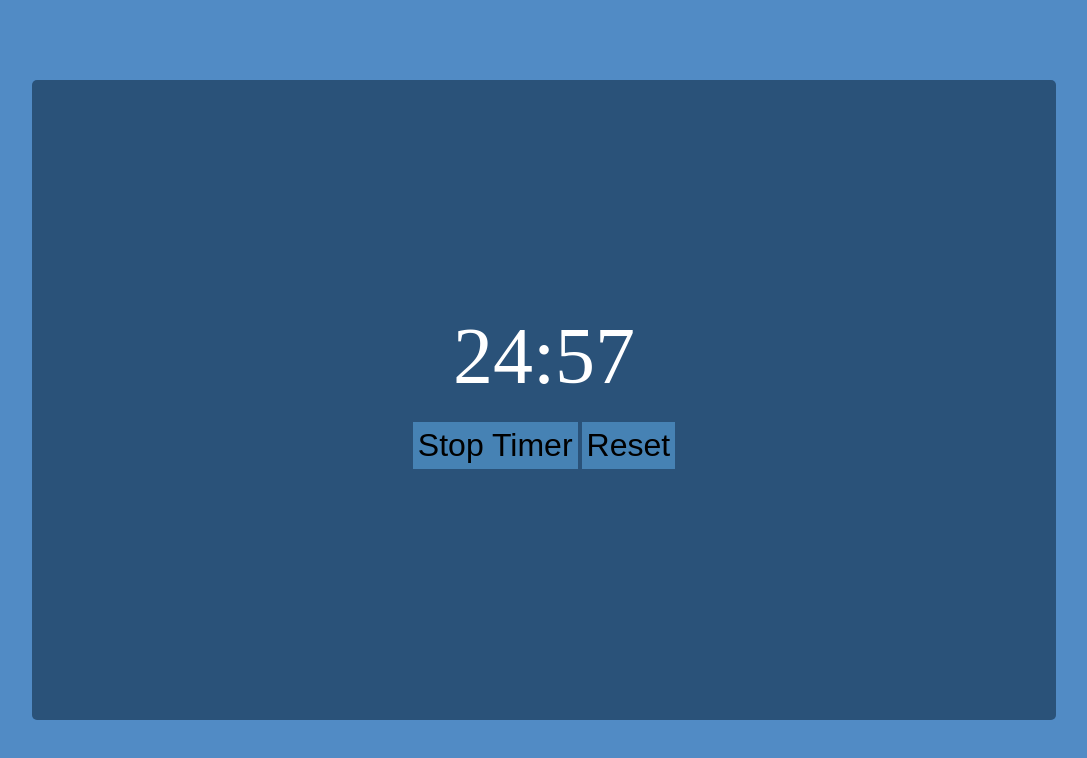
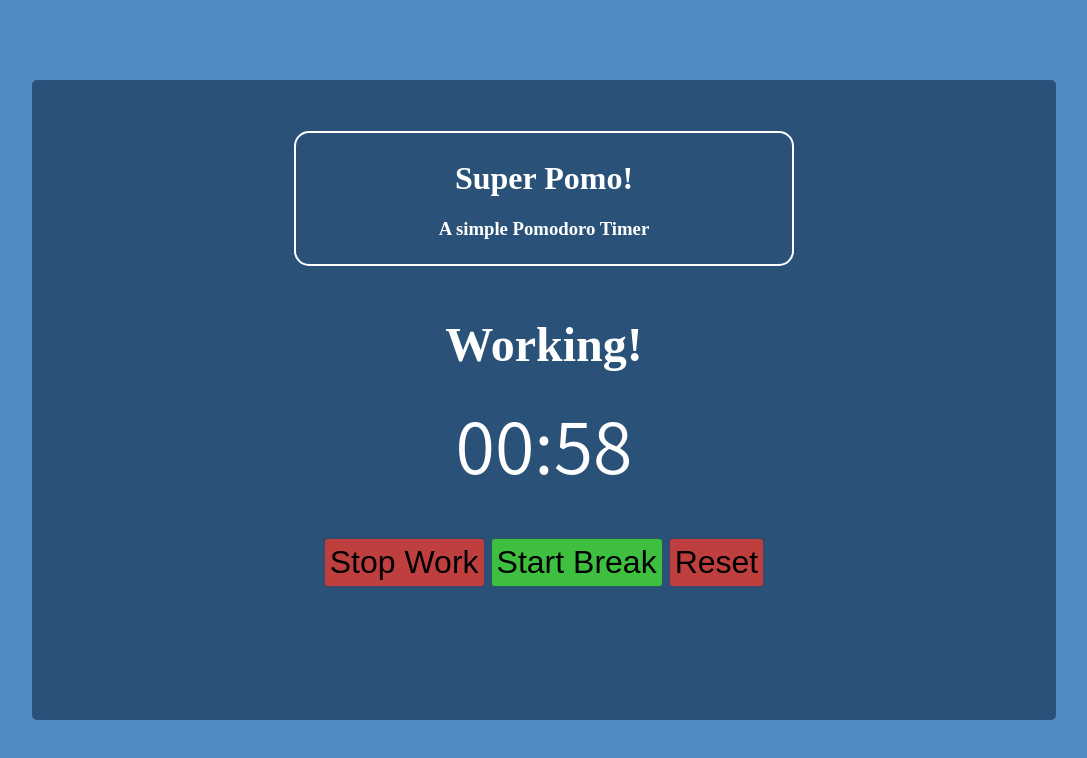
Before and after one commit to adamflitney/SuperPomo, a plain HTML site: page SuperPomo.html in a window 1280 px wide. Both pictures are taken after a click on the button "Start Timer". Shown: the whole page, without its empty margins (96-1183 px from the left). Drawn offline with Linux system fonts and the light colour scheme.

Commit message:
basic functionality done

```diff
--- a/SuperPomo.css
+++ b/SuperPomo.css
@@ -1,3 +1,11 @@
+html {
+  box-sizing: border-box;
+}
+*, *:before, *:after {
+  box-sizing: inherit;
+  /*credit: https://www.paulirish.com/2012/box-sizing-border-box-ftw/*/
+}
+
 body{
     background: rgba(63, 127, 191, 0.9);
     margin: 0;
@@ -14,15 +22,45 @@ body{
     width: 80%;
     height: 80%;
     border-radius: 5px;
+    min-height: 600px;
+    min-width: 550px;
+
+}
+
+#titleSection{
+    border-width: 2px;
+    border-style: solid;
+    border-radius: 15px;
+    border-color: white;
+    color: white;
+    padding: 5px 10px;
+    margin: 5px auto;
+    margin-top: 5%;
+    width: 30%;
+    text-align: center;
+    min-width: 500px;
+}
+
+#mainSection{
+
     display: flex;
     flex-direction: column;
     align-items: center;
     justify-content: center;
+    height: 60%;
+}
+
+#inspirationalMessage{
+    font-size: 3em;
+    color: white;
+    margin: 0;
 }
 
 #timer{
     font-size: 5em;
     color: white;
+    font-family: 'Assistant', sans-serif;
+    margin: 20px auto;
 }
 
 #buttons{
@@ -30,8 +68,35 @@ body{
 }
 
 button{
+    outline: none;
+    border-color: rgba(38, 76, 114, 0.9);
     background: steelblue;
     font-size: 2em;
     padding: 5px;
-    border-style: none;
+    border-style: solid;
+    border-radius: 5px;
+    transition: all 0.3s;
+	-webkit-transition: all 0.3s;
+	-moz-transition: all 0.3s;
 }
+
+button:hover{
+    border-color: steelblue;
+}
+
+button:active{
+    box-shadow: 0 4px 4px 0 rgba(0, 0, 0, 0.2), 0 6px 5px 0 rgba(0, 0, 0, 0.19);
+}
+
+.start{
+background: rgb(63, 191, 63);
+}
+
+.stop{
+background: rgb(191, 63, 63);
+}
+
+.bigger{
+    padding: 20px;
+    font-size: 4em;
+}
--- a/SuperPomo.html
+++ b/SuperPomo.html
@@ -9,17 +9,26 @@
         <title>Super Pomo</title>
         <meta name="description" content="Super Pomo! A simple pomodoro timer for simple people.">
         <meta name="viewport" content="width=device-width, initial-scale=1">
+        <link href="https://fonts.googleapis.com/css?family=Assistant" rel="stylesheet">
         <link rel="stylesheet" type="text/css" href="SuperPomo.css"/>
 
     </head>
     <body>
         <div id="container">
-            <div id="timer">
-                24:59
+            <div id="titleSection">
+                <h1 id="title">Super Pomo!</h1>
+                <h3 id="description">A simple Pomodoro Timer</h3>
             </div>
-            <div id="buttons">
-                <button id="toggleTimer">Start Timer</button>
-                <button id="resetTimer">Reset</button>
+            <div id="mainSection">
+                <h1 id="inspirationalMessage">Let's do some work!</h1>
+                <div id="timer">
+                    <span id="minutes">25</span>:<span id="seconds">00</span>
+                </div>
+                <div id="buttons">
+                    <button id="toggleWorkTimer" class="start">Start Timer</button>
+                    <button id="toggleBreakTimer" >Start Break</button>
+                    <button id="resetTimer" class="stop">Reset</button>
+                </div>
             </div>
         </div>
 
--- a/SuperPomo.js
+++ b/SuperPomo.js
@@ -1,14 +1,19 @@
 var timer = document.getElementById("timer");
-var toggleTimerButton = document.getElementById("toggleTimer");
+var toggleWorkTimerButton = document.getElementById("toggleWorkTimer");
+var toggleBreakTimerButton = document.getElementById("toggleBreakTimer");
 var resetButton = document.getElementById("resetTimer");
-var minutes = 24;
-var seconds = 59;
-var timerPaused = true;
+var message = document.getElementById("inspirationalMessage");
+var minutes = 25;
+var seconds = 0;
+var minutesDisplay = document.getElementById("minutes");
+var secondsDisplay = document.getElementById("seconds");
+var workTimerPaused = true;
+var breakTimerPaused = true;
 
 var x = setInterval(countdown, 1000);
 
 function countdown(){
-    if(!timerPaused){
+    if(!workTimerPaused || !breakTimerPaused ){
         //alert("timer not paused");
     if(seconds > 0){
         //alert("seconds > 0");
@@ -17,34 +22,100 @@ function countdown(){
         //alert("minutes > 0");
         minutes--;
         seconds = 59;
+    } else{
+        timerFinished();
     }
-    timer.textContent = formatTime(minutes, seconds);
+    displayTime(minutes, seconds);
 }
 
 }
 
-function formatTime(minutes, seconds){
+function displayTime(minutes, seconds){
     var minutesStr, secondsStr;
     minutesStr = minutes < 10 ? "0" + minutes : minutes;
     secondsStr = seconds < 10 ? "0" + seconds : seconds;
-    return minutesStr + ":" + secondsStr;
+    minutesDisplay.textContent = minutesStr;
+    secondsDisplay.textContent = secondsStr;
 }
 
 //timerPaused = false;
 
-toggleTimerButton.addEventListener("click", function(){
-    if(timerPaused){
-        toggleTimerButton.textContent = "Stop Timer";
-        timerPaused = false;
+toggleWorkTimerButton.addEventListener("click", function(){
+    if(workTimerPaused){
+        stopBreakTimer();
+        startWorkTimer();
     } else {
-        toggleTimerButton.textContent = "Start Timer";
-        timerPaused = true;
+        stopWorkTimer();
+    }
+});
+
+toggleBreakTimerButton.addEventListener("click", function(){
+    if(breakTimerPaused){
+        stopWorkTimer();
+        startBreakTimer();
+    } else {
+        stopBreakTimer();
     }
 });
 
 resetButton.addEventListener("click", function(){
+    toggleWorkTimerButton.classList.remove("bigger");
+    toggleBreakTimerButton.classList.remove("bigger");
+    stopWorkTimer();
+    stopBreakTimer();
     minutes = 25;
     seconds = 0;
-    timerPaused = true;
-    timer.textContent = formatTime(minutes, seconds);
-})
+    displayTime(minutes, seconds);
+    message.textContent = "Let's do some work!";
+});
+
+
+function stopWorkTimer() {
+    toggleWorkTimerButton.textContent = "Start Work";
+    workTimerPaused = true;
+    toggleWorkTimerButton.classList.remove("stop");
+    toggleWorkTimerButton.classList.add("start");
+}
+
+function startWorkTimer() {
+    toggleWorkTimerButton.classList.remove("bigger");
+    toggleBreakTimerButton.classList.remove("bigger");
+    minutes = 1;
+    seconds = 0;
+    displayTime(minutes, seconds);
+    toggleWorkTimerButton.textContent = "Stop Work";
+    workTimerPaused = false;
+    toggleWorkTimerButton.classList.remove("start");
+    toggleWorkTimerButton.classList.add("stop");
+    message.textContent = "Working!";
+}
+
+function stopBreakTimer() {
+    toggleBreakTimerButton.textContent = "Start Break";
+    breakTimerPaused = true;
+    toggleBreakTimerButton.classList.remove("stop");
+    toggleBreakTimerButton.classList.add("start");
+}
+
+function startBreakTimer() {
+    toggleWorkTimerButton.classList.remove("bigger");
+    toggleBreakTimerButton.classList.remove("bigger");
+    minutes = 1;
+    seconds = 0;
+    displayTime(minutes, seconds);
+    toggleBreakTimerButton.textContent = "Stop Break";
+    breakTimerPaused = false;
+    toggleBreakTimerButton.classList.remove("start");
+    toggleBreakTimerButton.classList.add("stop");
+    message.textContent = "Resting!";
+}
+
+function timerFinished(){
+    if(!workTimerPaused){
+        toggleBreakTimerButton.classList.add("bigger");
+        message.textContent = "Take a break!"
+    } else if(!breakTimerPaused){
+        toggleWorkTimerButton.classList.add("bigger");
+        message.textContent = "Back to work!"
+    }
+}
```
